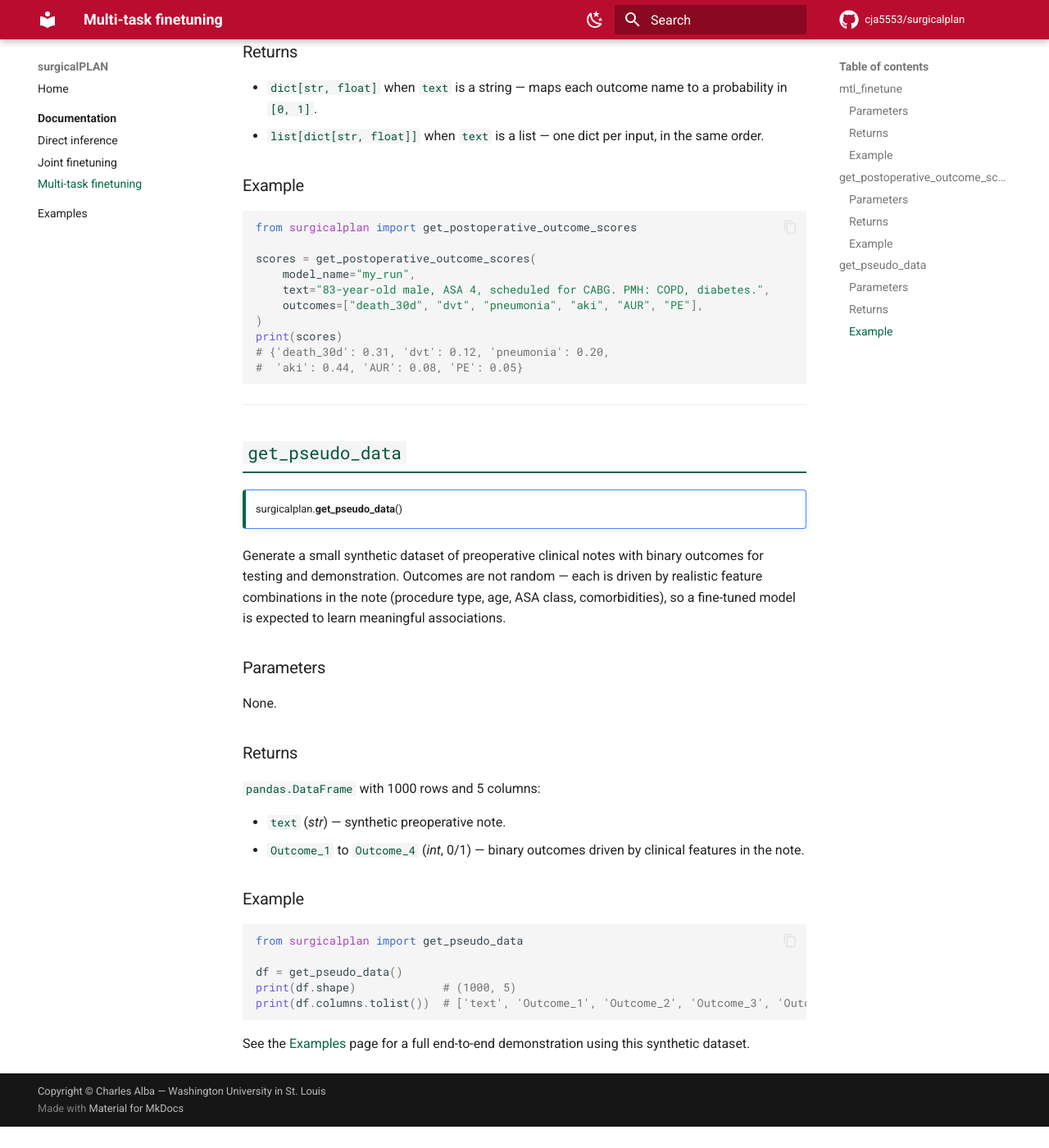
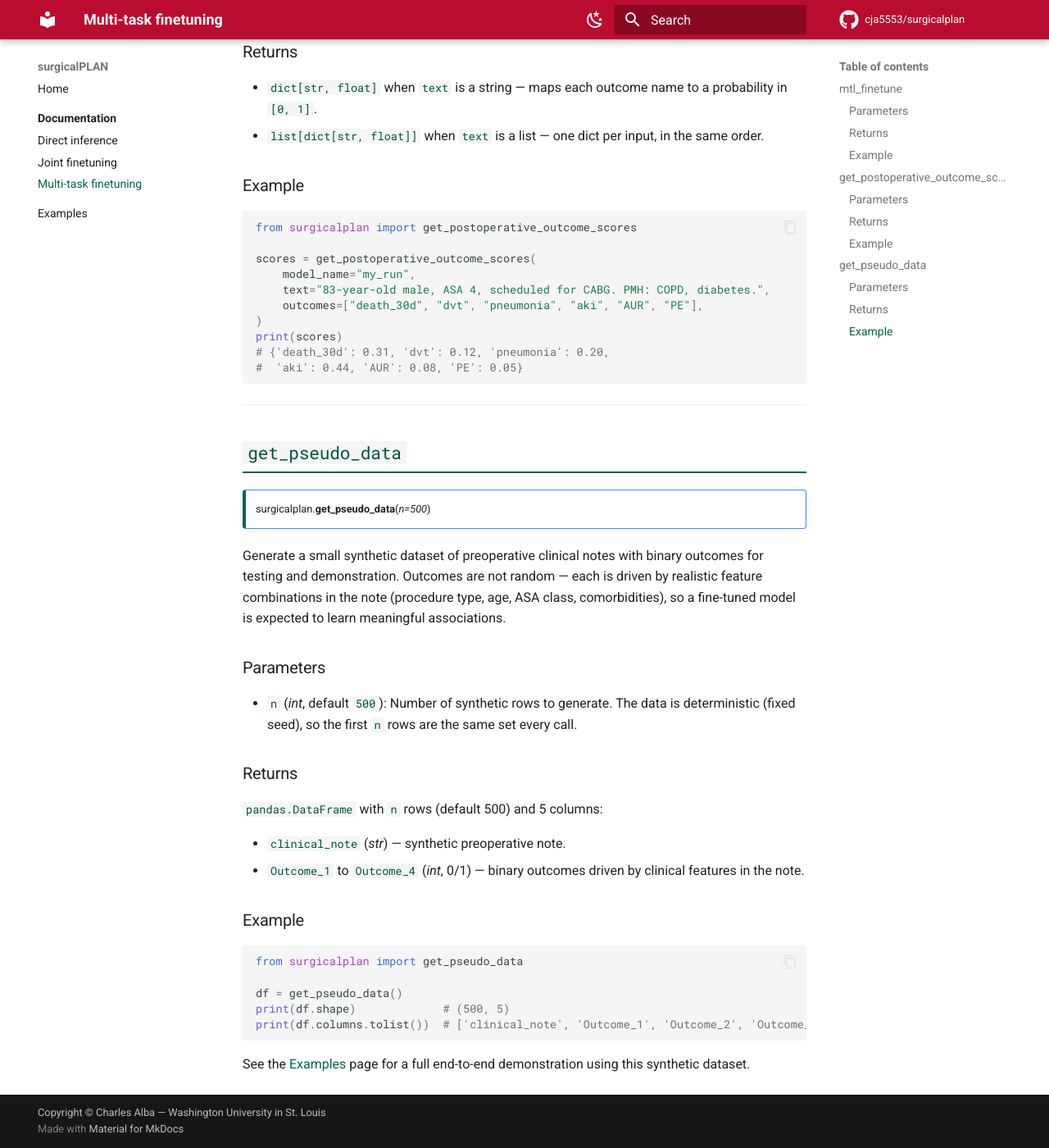
Before and after one commit to cja5553/ReadTheDocs_surgicalPLAN, an MkDocs documentation site: the page built from docs/documentation/multitask_finetuning.md, in a window 1280 px wide and 1400 px high, scrolled down 3121 px. Shown: the whole window at 82% size. Built offline with MkDocs 1.6.1 and Material for MkDocs 9.7.7, drawn with Linux system fonts in a browser that asks for light colours; comment, search, counter and statistics services are not loaded; before the commit the page ends 4495 px from its top, so only the background shows below that; some of the changed text lies outside the part shown.

Commit message:
updated to reflect v0.1.2

````diff
--- a/docs/documentation/multitask_finetuning.md
+++ b/docs/documentation/multitask_finetuning.md
@@ -62,7 +62,7 @@ from surgicalplan import mtl_finetune
 
 mtl_finetune(
     df,
-    text_col="clinical_notes",
+    text_col="clinical_note",
     outcome_cols=["death_30d", "dvt", "pneumonia", "aki", "AUR", "PE"],
     output_dir="my_run",
     training_configs={
@@ -121,19 +121,19 @@ print(scores)
 
 !!! note ""
 
-    surgicalplan.**get_pseudo_data**()
+    surgicalplan.**get_pseudo_data**(*n=500*)
 
 Generate a small synthetic dataset of preoperative clinical notes with binary outcomes for testing and demonstration. Outcomes are not random — each is driven by realistic feature combinations in the note (procedure type, age, ASA class, comorbidities), so a fine-tuned model is expected to learn meaningful associations.
 
 ### Parameters
 
-None.
+- `n` (*int*, default `500`): Number of synthetic rows to generate. The data is deterministic (fixed seed), so the first `n` rows are the same set every call.
 
 ### Returns
 
-`pandas.DataFrame` with 1000 rows and 5 columns:
+`pandas.DataFrame` with `n` rows (default 500) and 5 columns:
 
-- `text` (*str*) — synthetic preoperative note.
+- `clinical_note` (*str*) — synthetic preoperative note.
 - `Outcome_1` to `Outcome_4` (*int*, 0/1) — binary outcomes driven by clinical features in the note.
 
 ### Example
@@ -142,8 +142,8 @@ None.
 from surgicalplan import get_pseudo_data
 
 df = get_pseudo_data()
-print(df.shape)             # (1000, 5)
-print(df.columns.tolist())  # ['text', 'Outcome_1', 'Outcome_2', 'Outcome_3', 'Outcome_4']
+print(df.shape)             # (500, 5)
+print(df.columns.tolist())  # ['clinical_note', 'Outcome_1', 'Outcome_2', 'Outcome_3', 'Outcome_4']
 ```
 
 See the [Examples](../examples.md) page for a full end-to-end demonstration using this synthetic dataset.
````
Also changed, not shown: docs/documentation/joint_finetuning.md (+2 -2 lines), docs/examples.md (+5 -5 lines), docs/index.md (+4 -4 lines).
